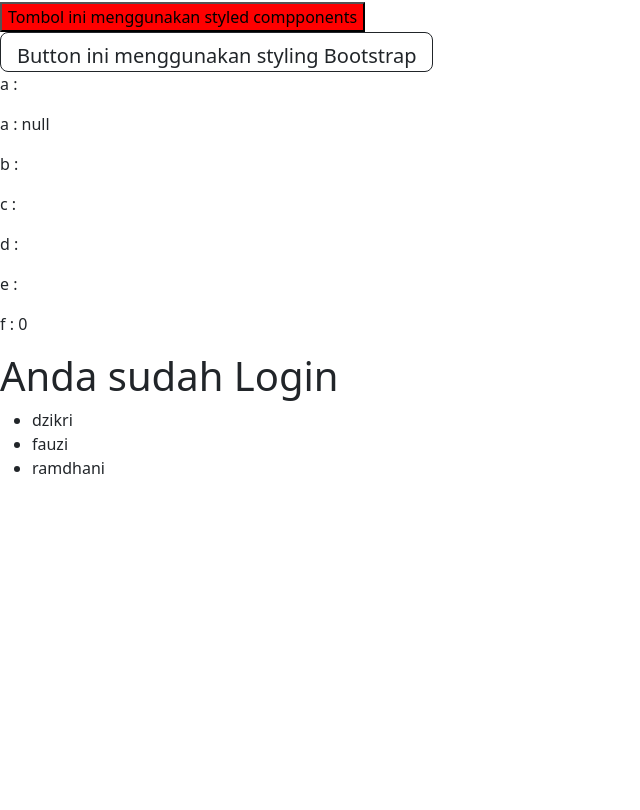
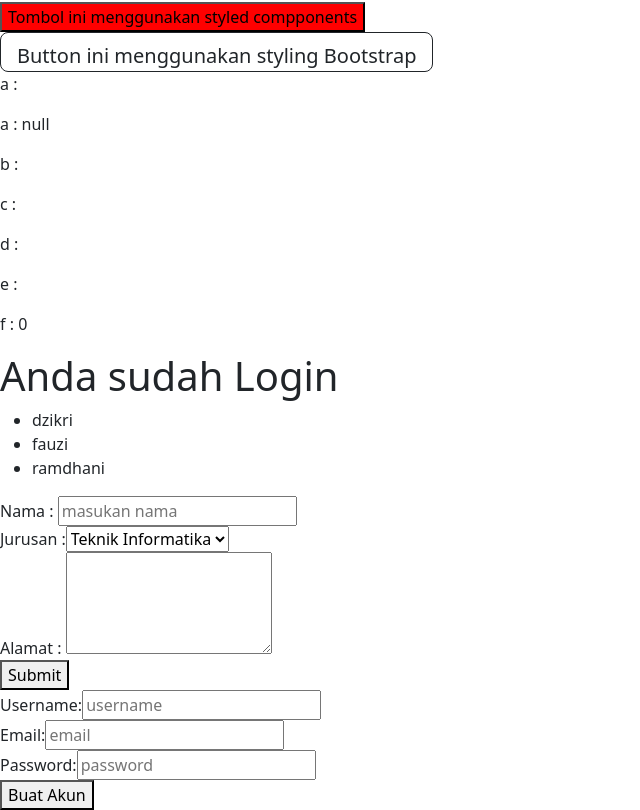
Before and after one commit to dzikfr/dzikfr-belajar-reactjs, a React (Create React App) app: page / in a window 1280 px wide. Shown: the part 671-1481 px from the top of the page, without its empty margins (0-640 px from the left). Before the commit the page ends 1167 px from the top, so only its background shows below. Built offline with nearby package versions, Linux system fonts and the light colour scheme.

Commit message:
11-08-2024

```diff
--- a/package.json
+++ b/package.json
@@ -13,6 +13,7 @@
     "react-scripts": "5.0.1",
     "sass": "^1.77.8",
     "styled-components": "^6.1.12",
+    "validatorjs": "^3.22.1",
     "web-vitals": "^2.1.4"
   },
   "scripts": {
--- a/src/App.js
+++ b/src/App.js
@@ -1,3 +1,4 @@
+import Form from "./materi/form";
 import Komponen from "./materi/komponen";
 import Rendering from "./materi/rendering";
 import Styling from "./materi/styling";
@@ -8,6 +9,7 @@ function App() {
       <Komponen/>
       <Styling/>
       <Rendering/>
+      <Form/>
     </div>
   );
 }
--- /dev/null
+++ b/src/materi/form/index.jsx
@@ -0,0 +1,14 @@
+import React from "react";
+import FormElements from "./pembahasan/formelements";
+import RegistrationForm from "./pembahasan/RegistrationForm";
+
+const Form = () => {
+    return(
+        <div>
+            <FormElements/>
+            <RegistrationForm/>
+        </div>
+    )
+}
+
+export default Form
--- /dev/null
+++ b/src/materi/form/pembahasan/RegistrationForm.jsx
@@ -0,0 +1,88 @@
+import React, { useState } from 'react';
+import Validator from 'validatorjs';
+
+const RegistrationForm = () => {
+    const [formData, setFormData] = useState({
+        username: '',
+        email: '',
+        password: ''
+    });
+
+    const [errors, setErrors] = useState({});
+
+    const handleChange = (e) => {
+        const { name, value } = e.target;
+        setFormData({
+            ...formData,
+            [name]: value
+        });
+    };
+
+    const validateForm = () => {
+        let validation = new Validator(formData, {
+            username: 'required',
+            email: 'required|email',
+            password: 'required|min:6'
+        });
+
+        if (validation.fails()) {
+            setErrors(validation.errors.all());
+            return false;
+        } else {
+            setErrors({});
+            return true;
+        }
+    };
+
+    const handleSubmit = (e) => {
+        e.preventDefault();
+        if (validateForm()) {
+            console.log('Data:', formData);
+            alert('Registrasi Berghasil');
+        } else {
+            console.log('Masukkan Data yang Benar')
+            alert('Masukkan Data yang Benar');
+        }
+    };
+
+    return (
+        <form onSubmit={handleSubmit}>
+            <div>
+                <label>Username:</label>
+                <input
+                    placeholder='username'
+                    type='text'
+                    name='username'
+                    value={formData.username}
+                    onChange={handleChange}
+                />
+                {errors.username && <p>{errors.username}</p>}
+            </div>
+            <div>
+                <label>Email:</label>
+                <input
+                    placeholder='email'
+                    type='email'
+                    name='email'
+                    value={formData.email}
+                    onChange={handleChange}
+                />
+                {errors.email && <p>{errors.email}</p>}
+            </div>
+            <div>
+                <label>Password:</label>
+                <input
+                    placeholder='password'
+                    type='password'
+                    name='password'
+                    value={formData.password}
+                    onChange={handleChange}
+                />
+                {errors.password && <p>{errors.password}</p>}
+            </div>
+            <button type='submit'>Buat Akun</button>
+        </form>
+    );
+};
+
+export default RegistrationForm;
--- /dev/null
+++ b/src/materi/form/pembahasan/formelements.jsx
@@ -0,0 +1,31 @@
+import React from 'react';
+
+const FormElements = () => {
+    return(
+        <div>
+            <form>
+                <label>
+                    Nama : <input type='text' placeholder='masukan nama'></input>
+                </label>
+                <br/>
+                <label>
+                    Jurusan :
+                    <select>
+                        <option>Teknik Informatika</option>
+                        <option>Teknik Industri</option>
+                        <option>Teknik Mesin</option>
+                        <option>Teknik Elektro</option>
+                    </select>
+                </label>
+                <br/>
+                <label>
+                    Alamat : <textarea rows={4} cols={20}></textarea>
+                </label>
+                <br/>
+                <button type='submit'>Submit</button>
+            </form>
+        </div>
+    )
+}
+
+export default FormElements
--- a/src/materi/rendering/pembahasan/list/index.jsx
+++ b/src/materi/rendering/pembahasan/list/index.jsx
@@ -7,7 +7,7 @@ const List = () => {
         <div>
             <ul>
                 {
-                    users.map((user, i)=><li>{user}</li>)
+                    users.map((user, i)=><li key={i}>{user}</li>)
                 }
             </ul>
         </div>
```
Also changed, not shown: 1 other file (tests, documents, lock files or other folders).
